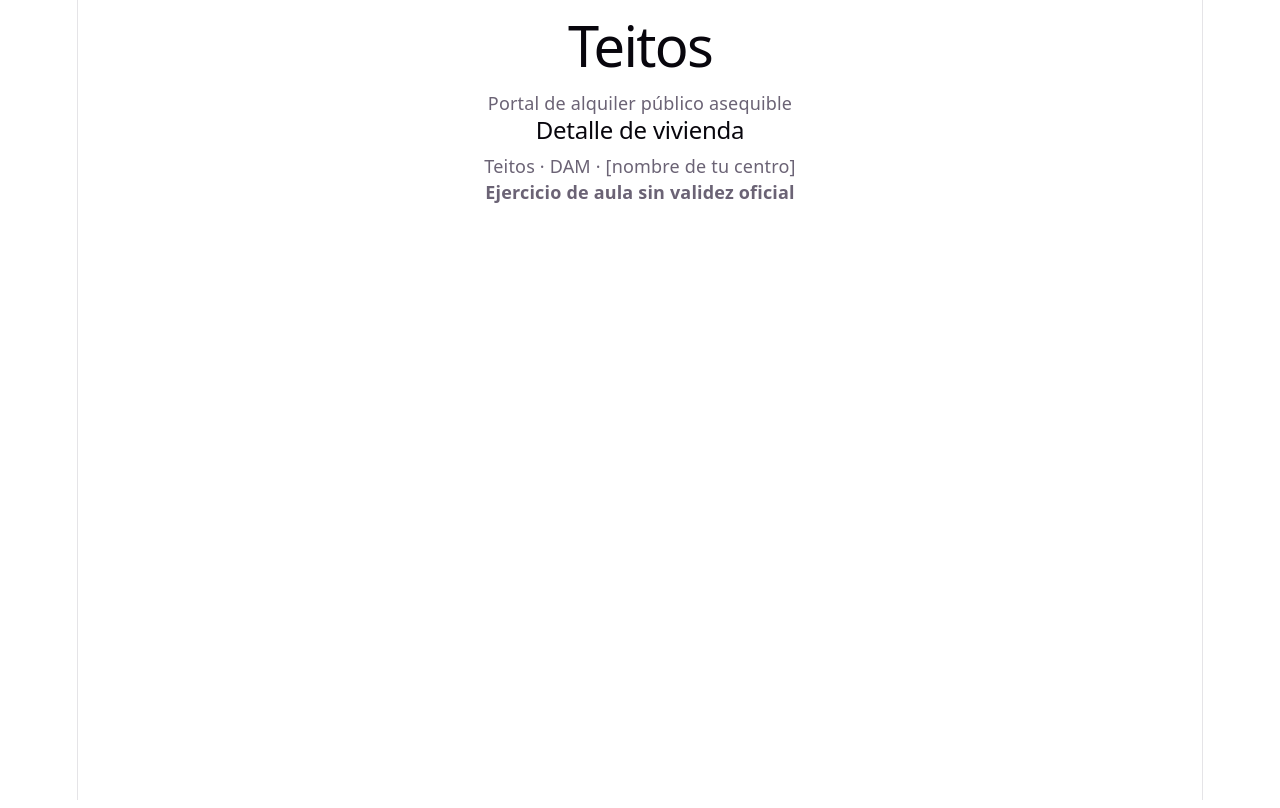
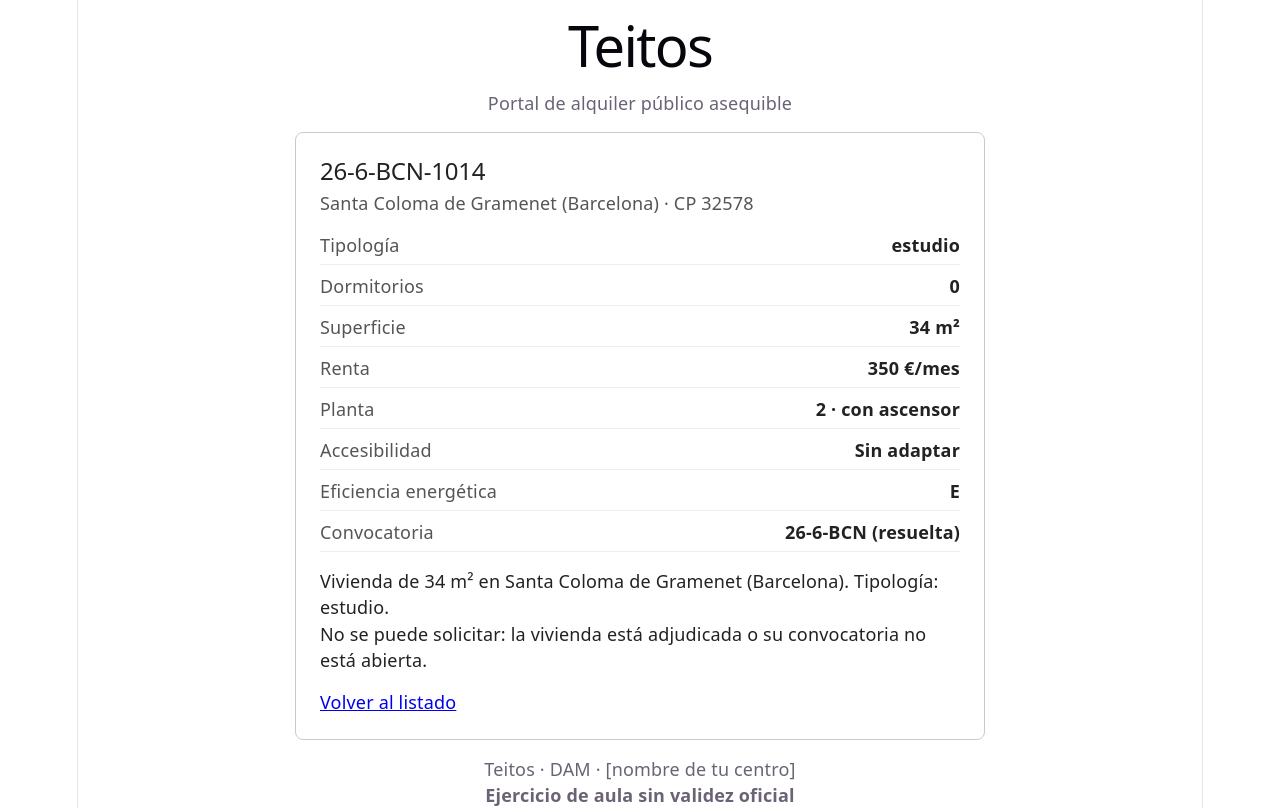
Before and after one commit to yangcrypto314-alt/teitos, a React (Vite) app: page /viviendas/1014 in a window 1280 px wide. Built offline with nearby package versions, Linux system fonts and the light colour scheme; data requests are answered from the project's data file.

Commit message:
Fase 3: detalle de vivienda con estados y 404

```diff
--- a/src/api/cliente.js
+++ b/src/api/cliente.js
@@ -6,7 +6,9 @@ export async function pedir(ruta, opciones) {
   const respuesta = await fetch(`${API_URL}${ruta}`, opciones);
 
   if (!respuesta.ok) {
-    throw new Error(`Error ${respuesta.status} al pedir ${ruta}`);
+    const error = new Error(`Error ${respuesta.status} al pedir ${ruta}`);
+    error.estado = respuesta.status;
+    throw error;
   }
   if (respuesta.status === 204) {
     return null;
--- a/src/api/convocatorias.js
+++ b/src/api/convocatorias.js
@@ -3,3 +3,7 @@ import { pedir } from './cliente.js';
 export function getConvocatorias() {
   return pedir('/convocatorias');
 }
+
+export function getConvocatoria(id) {
+  return pedir(`/convocatorias/${encodeURIComponent(id)}`);
+}
--- a/src/api/viviendas.js
+++ b/src/api/viviendas.js
@@ -3,3 +3,7 @@ import { pedir } from './cliente.js';
 export function getViviendas() {
   return pedir('/viviendas');
 }
+
+export function getVivienda(id) {
+  return pedir(`/viviendas/${encodeURIComponent(id)}`);
+}
--- a/src/components/CallCard.module.css
+++ b/src/components/CallCard.module.css
@@ -16,6 +16,7 @@
 .codigo {
   margin: 0;
   font-size: 1.1rem;
+  color: #222;
 }
 
 .estado {
--- a/src/components/DwellingCard.jsx
+++ b/src/components/DwellingCard.jsx
@@ -1,17 +1,6 @@
 import { Link } from 'react-router';
 import styles from './DwellingCard.module.css';
-import { formatearRenta } from '../utils/formato.js';
-
-const ACCESIBILIDAD = {
-  adaptada: 'Adaptada',
-  practicable: 'Practicable',
-};
-
-function textoAccesibilidad(valor) {
-  // Sin dato no es lo mismo que "sin adaptar"
-  if (valor === undefined || valor === null) return 'Sin dato';
-  return ACCESIBILIDAD[valor] ?? valor;
-}
+import { formatearRenta, textoAccesibilidad } from '../utils/formato.js';
 
 export default function DwellingCard({ vivienda }) {
   const {
--- a/src/components/DwellingCard.module.css
+++ b/src/components/DwellingCard.module.css
@@ -9,6 +9,7 @@
 .referencia {
   margin: 0;
   font-size: 1.05rem;
+  color: #222;
 }
 
 .lugar {
--- /dev/null
+++ b/src/hooks/useVivienda.js
@@ -0,0 +1,38 @@
+import { useEffect, useState } from 'react';
+import { getVivienda } from '../api/viviendas.js';
+import { getConvocatoria } from '../api/convocatorias.js';
+
+export default function useVivienda(id) {
+  const [vivienda, setVivienda] = useState(null);
+  const [convocatoria, setConvocatoria] = useState(null);
+  const [cargando, setCargando] = useState(true);
+  const [error, setError] = useState(null);
+
+  useEffect(() => {
+    let activo = true;
+    setCargando(true);
+    setError(null);
+
+    getVivienda(id)
+      .then(async (v) => {
+        // La convocatoria es un dato extra: si falla, se muestra la vivienda igualmente
+        const c = await getConvocatoria(v.convocatoriaId).catch(() => null);
+        if (activo) {
+          setVivienda(v);
+          setConvocatoria(c);
+        }
+      })
+      .catch((e) => {
+        if (activo) setError(e);
+      })
+      .finally(() => {
+        if (activo) setCargando(false);
+      });
+
+    return () => {
+      activo = false;
+    };
+  }, [id]);
+
+  return { vivienda, convocatoria, cargando, error };
+}
--- a/src/pages/Detalle.jsx
+++ b/src/pages/Detalle.jsx
@@ -1,3 +1,85 @@
+import { Link, useParams } from 'react-router';
+import useVivienda from '../hooks/useVivienda.js';
+import { formatearRenta, textoAccesibilidad } from '../utils/formato.js';
+import styles from './Detalle.module.css';
+
 export default function Detalle() {
-  return <h2>Detalle de vivienda</h2>;
+  const { id } = useParams();
+  const { vivienda, convocatoria, cargando, error } = useVivienda(id);
+
+  if (cargando) return <p role="status">Cargando vivienda…</p>;
+
+  if (error) {
+    const noExiste = error.estado === 404;
+    return (
+      <section>
+        <p role="alert">
+          {noExiste
+            ? `La vivienda ${id} no existe.`
+            : `No se ha podido cargar la vivienda. (${error.message})`}
+        </p>
+        <Link to="/viviendas">Volver al listado</Link>
+      </section>
+    );
+  }
+
+  const solicitable =
+    !vivienda.adjudicada && convocatoria?.estado === 'abierta';
+
+  return (
+    <section className={styles.ficha}>
+      <h2 className={styles.titulo}>{vivienda.referencia}</h2>
+      <p className={styles.lugar}>
+        {vivienda.municipio} ({vivienda.provincia}) · CP {vivienda.codigoPostal}
+      </p>
+
+      {vivienda.adjudicada && (
+        <p className={styles.aviso} role="status">
+          Esta vivienda ya está adjudicada.
+        </p>
+      )}
+
+      <dl className={styles.datos}>
+        <div><dt>Tipología</dt><dd>{vivienda.tipologia}</dd></div>
+        <div><dt>Dormitorios</dt><dd>{vivienda.dormitorios}</dd></div>
+        <div><dt>Superficie</dt><dd>{vivienda.superficie} m²</dd></div>
+        <div><dt>Renta</dt><dd>{formatearRenta(vivienda.renta)}</dd></div>
+        <div>
+          <dt>Planta</dt>
+          <dd>
+            {vivienda.planta} · {vivienda.ascensor ? 'con ascensor' : 'sin ascensor'}
+          </dd>
+        </div>
+        <div>
+          <dt>Accesibilidad</dt>
+          <dd>{textoAccesibilidad(vivienda.accesibilidad)}</dd>
+        </div>
+        <div>
+          <dt>Eficiencia energética</dt>
+          <dd>{vivienda.eficiencia}</dd>
+        </div>
+        <div>
+          <dt>Convocatoria</dt>
+          <dd>
+            {convocatoria
+              ? `${convocatoria.codigo} (${convocatoria.estado})`
+              : 'Sin dato'}
+          </dd>
+        </div>
+      </dl>
+
+      <p>{vivienda.descripcion}</p>
+
+      <div className={styles.acciones}>
+        {solicitable ? (
+          <Link to="/solicitud">Solicitar esta vivienda</Link>
+        ) : (
+          <span>
+            No se puede solicitar: la vivienda está adjudicada o su convocatoria no está abierta.
+          </span>
+        )}
+        <Link to="/viviendas">Volver al listado</Link>
+      </div>
+    </section>
+  );
 }
--- /dev/null
+++ b/src/pages/Detalle.module.css
@@ -0,0 +1,58 @@
+.ficha {
+  max-width: 640px;
+  margin: 16px auto;
+  padding: 24px;
+  border: 1px solid #c9c9c9;
+  border-radius: 8px;
+  background: #fff;
+  color: #222;
+  text-align: left;
+}
+
+.titulo {
+  margin: 0 0 4px;
+  color: #222;
+}
+
+.lugar {
+  margin: 0 0 16px;
+  color: #555;
+}
+
+.datos {
+  display: grid;
+  gap: 8px;
+  margin: 0 0 16px;
+}
+
+.datos div {
+  display: flex;
+  justify-content: space-between;
+  gap: 16px;
+  border-bottom: 1px solid #eee;
+  padding-bottom: 6px;
+}
+
+.datos dt {
+  color: #555;
+}
+
+.datos dd {
+  margin: 0;
+  font-weight: 600;
+  text-align: right;
+}
+
+.aviso {
+  margin: 16px 0;
+  padding: 12px;
+  border: 1px solid #222;
+  border-radius: 6px;
+}
+
+.acciones {
+  display: flex;
+  gap: 16px;
+  align-items: center;
+  flex-wrap: wrap;
+}
--- a/src/utils/formato.js
+++ b/src/utils/formato.js
@@ -8,3 +8,15 @@ export function formatearRenta(renta) {
   if (renta === null || renta === undefined) return 'Sin dato';
   return `${renta} €/mes`;
 }
+
+const ACCESIBILIDAD = {
+  adaptada: 'Adaptada',
+  practicable: 'Practicable',
+  sin_adaptar: 'Sin adaptar',
+};
+
+export function textoAccesibilidad(valor) {
+  // Sin dato no es lo mismo que "sin adaptar"
+  if (valor === undefined || valor === null) return 'Sin dato';
+  return ACCESIBILIDAD[valor] ?? valor;
+}
```
